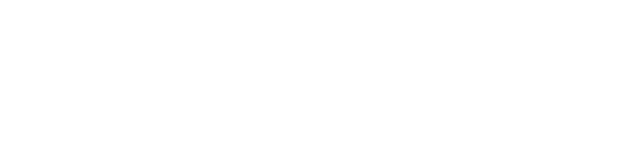
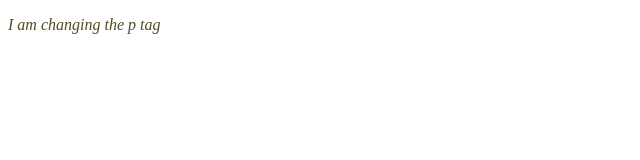
Before and after one commit to GAlbuHumber/Phase2GroupName, a plain HTML site: page index.html in a window 1280 px wide. Shown: the whole page, without its empty margins (0-640 px from the left). Drawn offline with Linux system fonts and the light colour scheme.

Commit message:
P tag changes
I changed the p tag her to italics and color to blue.

```diff
--- a/index.html
+++ b/index.html
@@ -4,8 +4,9 @@
     <meta charset="UTF-8">
     <meta name="viewport" content="width=device-width, initial-scale=1.0">
     <title>Document</title>
+    <link rel="stylesheet" href="styles.css">
 </head>
 <body>
-
+    <p>I am changing the p tag</p>
 </body>
 </html>
--- a/styles.css
+++ b/styles.css
@@ -1,4 +1,5 @@
 p
 {
-    color: blue;
+    color: rgb(83, 74, 38);
+    font-style: italic;
 }
```
